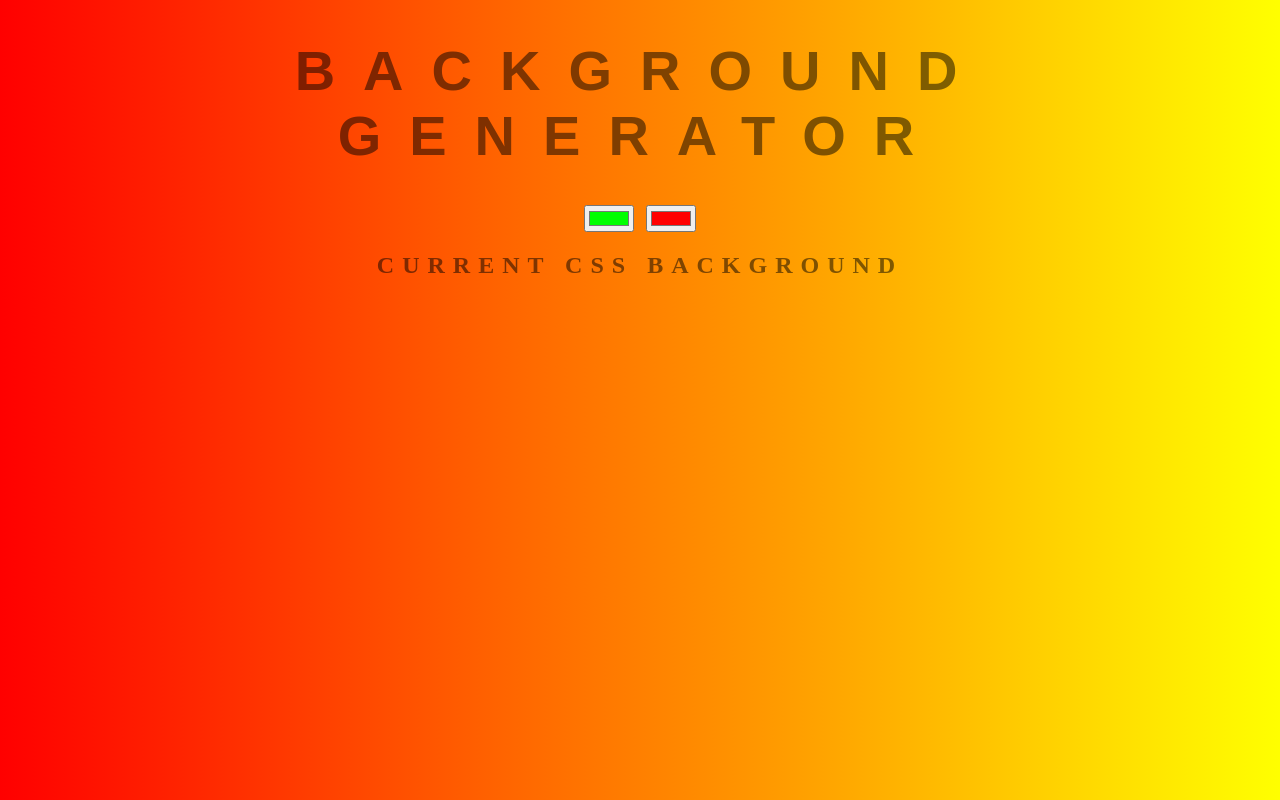
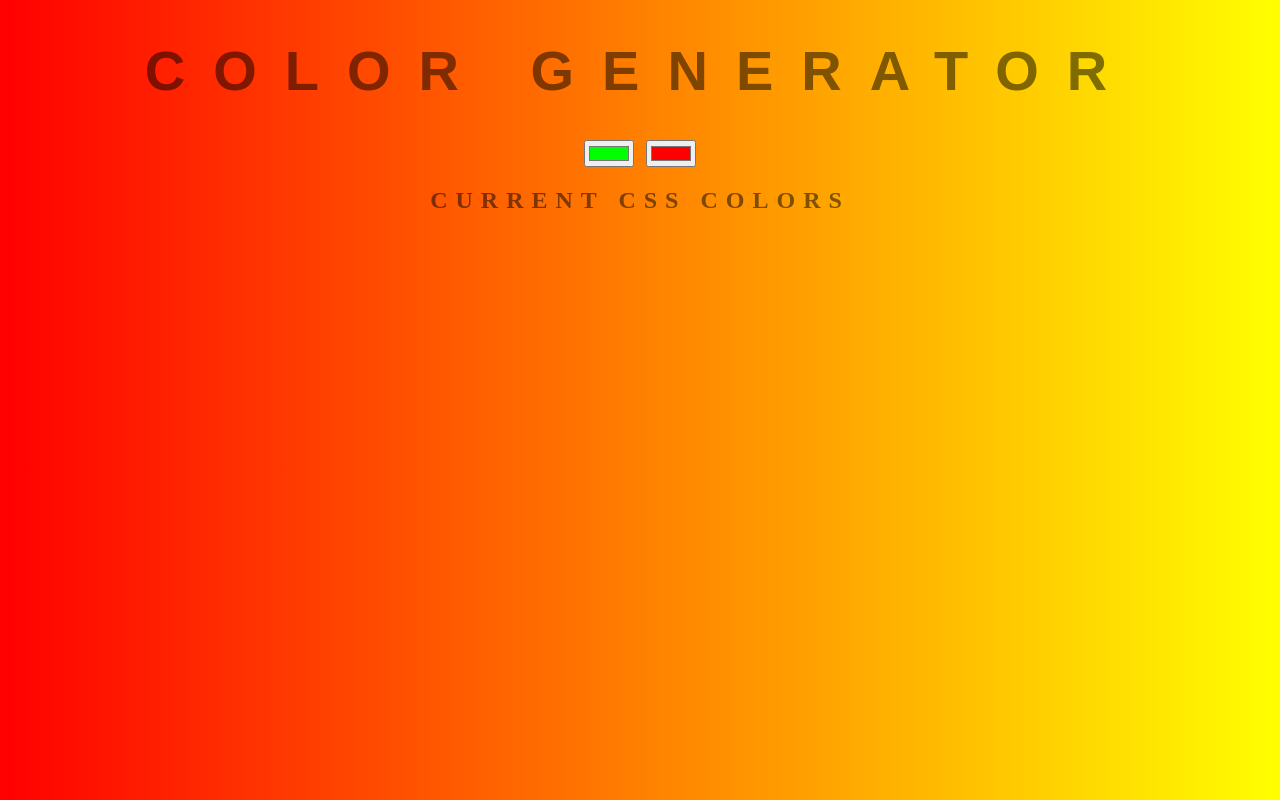
Before and after one commit to andreeaburcea/background_colors, a plain HTML site: page index.html in a window 1280 px wide. Drawn offline with Linux system fonts and the light colour scheme.

Commit message:
Update index.html

```diff
--- a/index.html
+++ b/index.html
@@ -3,14 +3,14 @@
 <head>
 	<meta charset="utf-8">
 	<meta name="viewport" content="width=device-width, initial-scale=1">
-	<title>Gradient Background</title>
+	<title>Gradient Color</title>
 	<link rel="stylesheet" type="text/css" href="style.css">
 </head>
 <body id="gradient">
-     <h1>Background Generator</h1>
+     <h1>Color Generator</h1>
      <input class="color1" type="color" name="color1" value="#00ff00">
      <input class="color2" type="color" name="color2" value="#ff0000">
-     <h2>Current CSS Background</h2>
+     <h2>Current CSS Colors</h2>
      <h3></h3>
      <script type="text/javascript" src="script.js"></script>
 </body>
```
